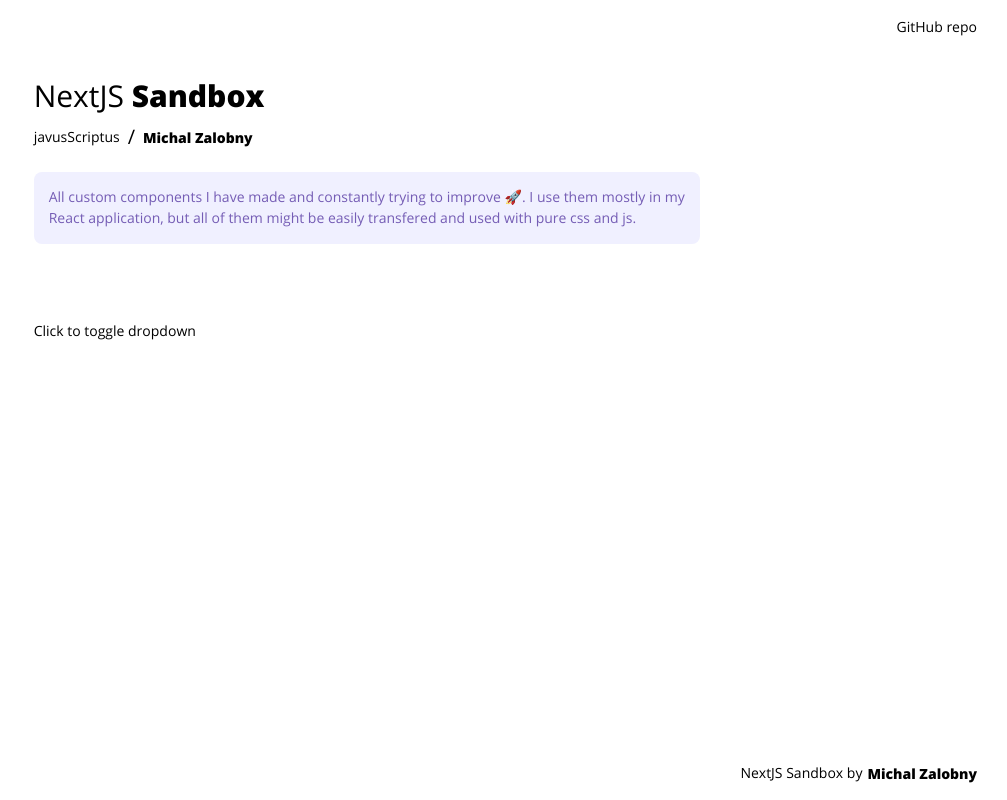
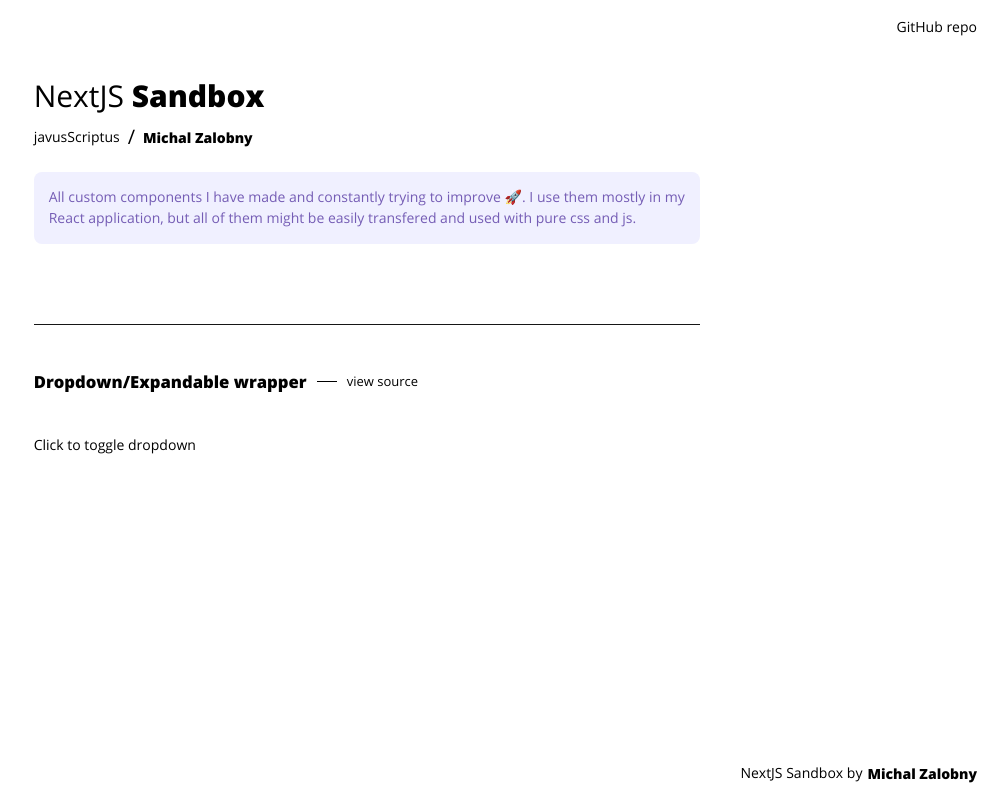
Before and after one commit to michalzalobny/next-sandbox, a Next.js app: page / in a window 1280 px wide. Shown: the whole page, without its empty margins (273-1280 px from the left). Built offline with nearby package versions, Linux system fonts and the light colour scheme; no server answers.

Commit message:
Add snippets

```diff
--- /dev/null
+++ b/src/components/ShowcaseItemRenderer/ShowcaseItemRenderer.styles.ts
@@ -0,0 +1,43 @@
+import styled from 'styled-components';
+
+import { underline } from 'utils/sharedStyled';
+import { sharedValues } from 'utils/sharedValues';
+
+export const Wrapper = styled.div`
+  padding: 40px 0;
+  border-top: 1px solid ${sharedValues.colors.black};
+  display: flex;
+  flex-direction: column;
+`;
+
+export const Title = styled.h3`
+  font-size: 2.5rem;
+  line-height: 1.3;
+  color: ${sharedValues.colors.trueBlack};
+  font-weight: 800;
+`;
+
+export const TitleWrapper = styled.div`
+  display: flex;
+  flex-wrap: wrap;
+  align-items: center;
+  margin-bottom: 40px;
+`;
+
+export const LinkWrapper = styled.div``;
+
+export const GithubLink = styled.span`
+  position: relative;
+  display: inline-block;
+  font-size: 13px;
+  margin: 10px 0;
+  ${underline};
+`;
+
+export const Divider = styled.span`
+  display: inline-block;
+  width: 20px;
+  height: 1px;
+  background-color: ${sharedValues.colors.trueBlack};
+  margin: 0 10px;
+`;
--- /dev/null
+++ b/src/components/ShowcaseItemRenderer/ShowcaseItemRenderer.tsx
@@ -0,0 +1,32 @@
+import React from 'react';
+
+import { LinkHandler } from 'components/LinkHandler/LinkHandler';
+
+import * as S from './ShowcaseItemRenderer.styles';
+
+export interface Props {
+  title: string;
+  children: React.ReactChild;
+  sourceHref: string;
+}
+
+export const ShowcaseItemRenderer = (props: Props) => {
+  const { sourceHref, title, children, ...rest } = props;
+  return (
+    <>
+      <S.Wrapper {...rest}>
+        <S.TitleWrapper>
+          <S.Title>{title}</S.Title>
+          <S.Divider />
+          <S.LinkWrapper>
+            <LinkHandler isExternal elHref={sourceHref}>
+              <S.GithubLink>view source</S.GithubLink>
+            </LinkHandler>
+          </S.LinkWrapper>
+        </S.TitleWrapper>
+
+        {children}
+      </S.Wrapper>
+    </>
+  );
+};
--- a/src/sections/ComponentsRenderer/ComponentsRenderer.tsx
+++ b/src/sections/ComponentsRenderer/ComponentsRenderer.tsx
@@ -1,6 +1,7 @@
 import React from 'react';
 
 import { Dropdown } from 'components/Dropdown/Dropdown';
+import { ShowcaseItemRenderer } from 'components/ShowcaseItemRenderer/ShowcaseItemRenderer';
 
 import * as S from './ComponentsRenderer.styles';
 
@@ -8,7 +9,12 @@
   return (
     <>
       <S.Wrapper>
-        <Dropdown />
+        <ShowcaseItemRenderer
+          sourceHref="https://github.com/javusScriptus/next-sandbox/blob/main/src/components/Dropdown/Dropdown.tsx"
+          title="Dropdown/Expandable wrapper"
+        >
+          <Dropdown />
+        </ShowcaseItemRenderer>
       </S.Wrapper>
     </>
   );
```
